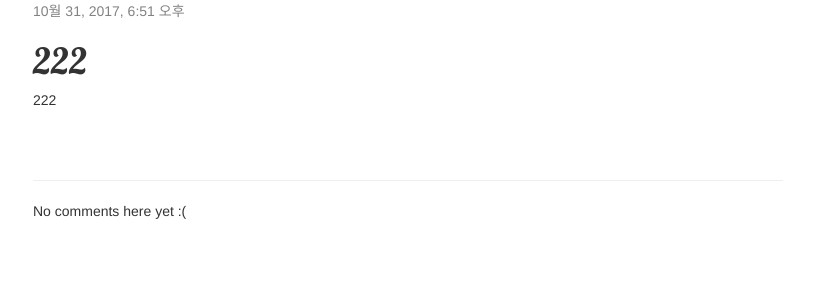
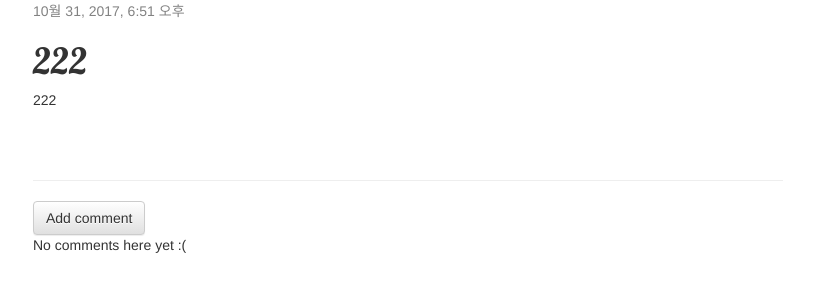
Before and after one commit to hellwon/my-first-blog, a Django app: page /post/1/ in a window 1280 px wide. Shown: the part 143-443 px from the top of the page, without its empty margins (37-851 px from the left). Run offline with Django 3.2, Linux system fonts and the light colour scheme; data comes from the database, SQL or seed files in the repository; both versions use the stored data as it was after the commit; some libraries are stand-ins or nearby versions.

Commit message:
- add comment

```diff
--- a/blog/models.py
+++ b/blog/models.py
@@ -21,6 +21,9 @@ class Post(models.Model):
     def __str__(self):
         return self.title
 
+    def approved_comments(self):
+        return self.comments.filter(approved_comment=True)
+
 
 class Comment(models.Model):
     post = models.ForeignKey('blog.Post', related_name='comments')
--- a/blog/templates/blog/post_detail.html
+++ b/blog/templates/blog/post_detail.html
@@ -17,12 +17,21 @@
             {% endif %}
     </div>
     <hr>
+    <a class="btn btn-default" href="{% url 'add_comment_to_post' pk=post.pk %}">Add comment</a>
     {% for comment in post.comments.all %}
+        {% if user.is_authenticated or comment.approved_comment %}
         <div class="comment">
-            <div class="date">{{ comment.created_date }}</div>
+            <div class="date">
+                {{ comment.created_date }}
+                {% if not comment.approved_comment %}
+                <a class="btn btn-default" href="{% url 'comment_remove' pk=comment.pk %}"><span class="glyphicon glyphicon-remove"></span></a>
+                <a class="btn btn-default" href="{% url 'comment_approve' pk=comment.pk %}"><span class="glyphicon glyphicon-ok"></span></a>
+                {% endif %}
+            </div>
             <strong>{{ comment.author }}</strong>
             <p>{{ comment.text|linebreaks }}</p>
         </div>
+        {% endif %}
     {% empty %}
         <p>No comments here yet :(</p>
     {% endfor %}
--- a/blog/templates/blog/post_list.html
+++ b/blog/templates/blog/post_list.html
@@ -8,7 +8,7 @@
             </div>
             <h1><a href="{% url 'post_detail' pk=post.pk %}">{{ post.title }}</a></h1>
             <p>{{ post.text|linebreaksbr }}</p>
-            <a href="{% url 'post_detail' pk=post.pk %}">Comments: {{ post.comments.count }}</a>
+            <a href="{% url 'post_detail' pk=post.pk %}">Comments: {{ post.approved_comments.count }}</a>
         </div>
     {% endfor %}
 {% endblock %}
--- a/blog/urls.py
+++ b/blog/urls.py
@@ -9,4 +9,7 @@ urlpatterns = [
     url(r'^drafts/$', views.post_draft_list, name='post_draft_list'),
     url(r'^post/(?P<pk>\d+)/publish/$', views.post_publish, name='post_publish'),
     url(r'^post/(?P<pk>\d+)/remove/$', views.post_remove, name='post_remove'),
+    url(r'^post/(?P<pk>\d+)/comment/$', views.add_comment_to_post, name='add_comment_to_post'),
+    url(r'^comment/(?P<pk>\d+)/approve/$', views.comment_approve, name='comment_approve'),
+    url(r'^comment/(?P<pk>\d+)/remove/$', views.comment_remove, name='comment_remove'),
 ]
--- a/blog/views.py
+++ b/blog/views.py
@@ -3,8 +3,8 @@ from __future__ import unicode_literals
 
 from django.shortcuts import render, get_object_or_404
 from django.utils import timezone
-from .models import Post
-from .forms import PostForm
+from .models import Post, Comment
+from .forms import PostForm, CommentForm
 from django.shortcuts import redirect
 from django.contrib.auth.decorators import login_required
 # Create your views here.
@@ -67,3 +67,31 @@ def post_remove(request, pk):
     post = get_object_or_404(Post, pk=pk)
     post.delete()
     return redirect('post_list')
+
+
+def add_comment_to_post(request, pk):
+    post = get_object_or_404(Post, pk=pk)
+    if request.method == "POST":
+        form = CommentForm(request.POST)
+        if form.is_valid():
+            comment = form.save(commit=False)
+            comment.post = post
+            comment.save()
+            return redirect('post_detail', pk=post.pk)
+    else:
+        form = CommentForm()
+    return render(request, 'blog/add_comment_to_post.html', {'form': form})
+
+
+@login_required
+def comment_approve(request, pk):
+    comment = get_object_or_404(Comment, pk=pk)
+    comment.approve()
+    return redirect('post_detail', pk=comment.post.pk)
+
+
+@login_required
+def comment_remove(request, pk):
+    comment = get_object_or_404(Comment, pk=pk)
+    comment.delete()
+    return redirect('post_detail', pk=comment.post.pk)
```
Also changed, not shown: blog/forms.py (+7 -1 lines), blog/templates/blog/add_comment_to_post.html (added, +10 -0 lines), db.sqlite3.
